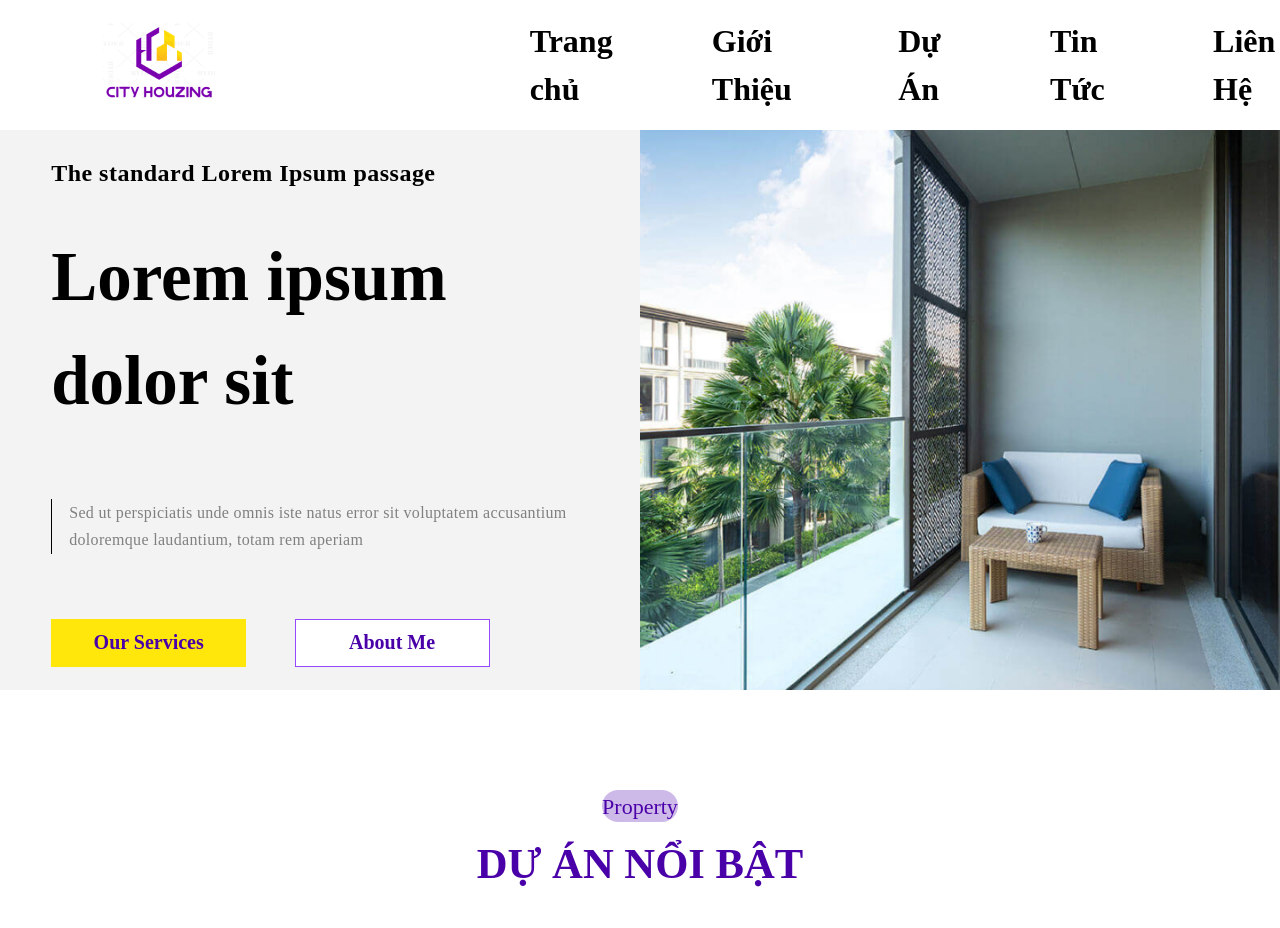
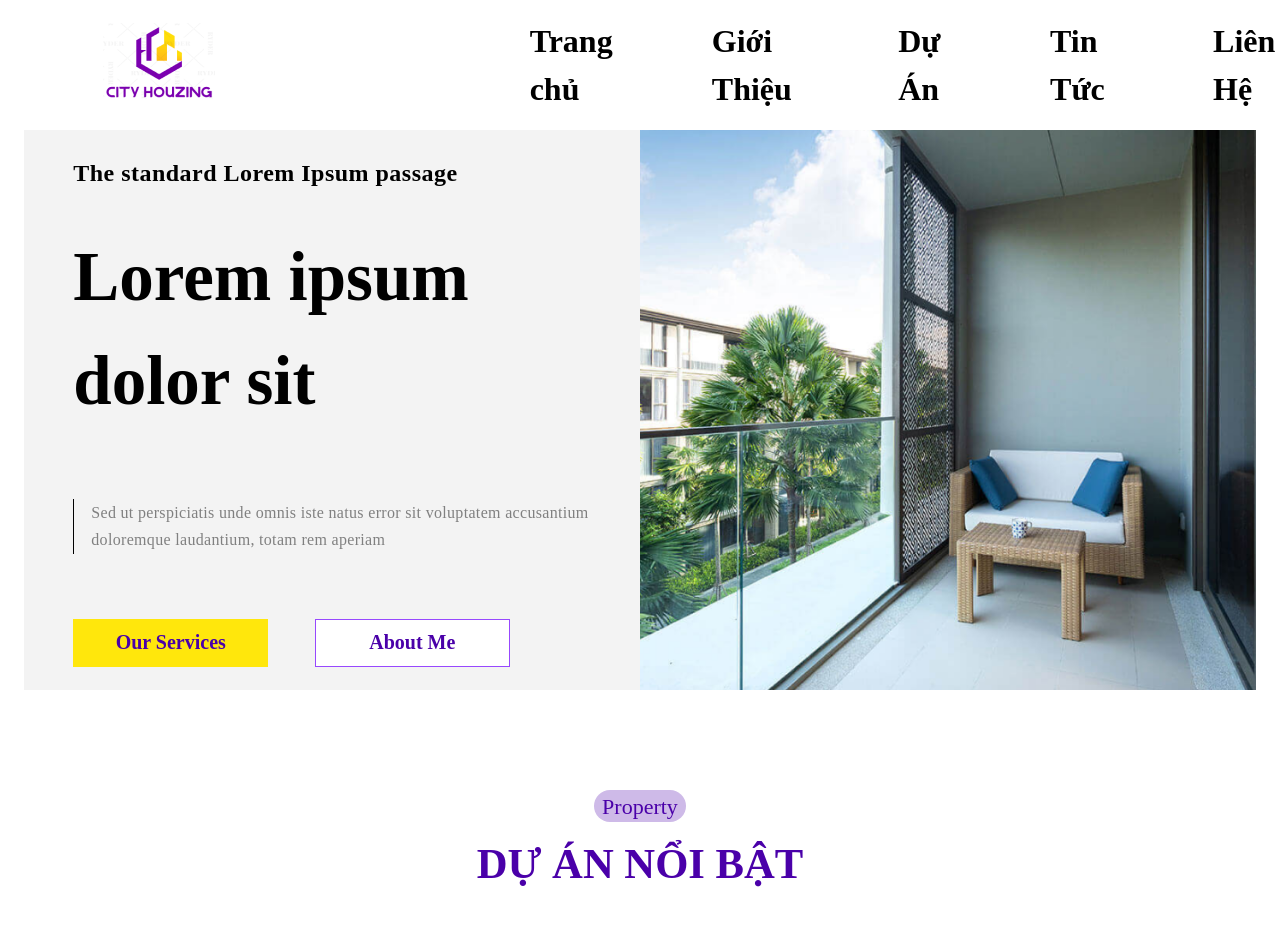
Before and after one commit to DuTran7/CityHouzing, a Next.js app: page / in a window 1280 px wide. Shown: the top 928 px of the page. Built offline with nearby package versions, Linux system fonts and the light colour scheme.

Commit message:
Update property chip

```diff
--- a/src/components/layouts/DefaultLayout.js
+++ b/src/components/layouts/DefaultLayout.js
@@ -3,7 +3,7 @@ import { NextSeo } from 'next-seo';
 import Head from 'next/head';
 import Header from '../pages/common/header/index.js';
 import Footer from '../pages/common/footer/index';
-import { Stack } from '@mui/material';
+import { Container, Stack } from '@mui/material';
 
 const DefaultLayout = ({ children, showFooter = true, seo }) => {
   return (
@@ -28,7 +28,7 @@ const DefaultLayout = ({ children, showFooter = true, seo }) => {
               }
             }
           >
-            {children}
+            <Container maxWidth="xl">{children}</Container>
           </Box>
         </Box>
         <Box>
--- a/src/components/shared/Property.js
+++ b/src/components/shared/Property.js
@@ -45,6 +45,8 @@ function Property({
               marginBottom: '15px',
               fontSize: '22px',
               // height: '35px',
+              borderRadius: '43px',
+              padding: '0 8px',
             }}
             className={classes.chipBox}
             size="medium"
```
